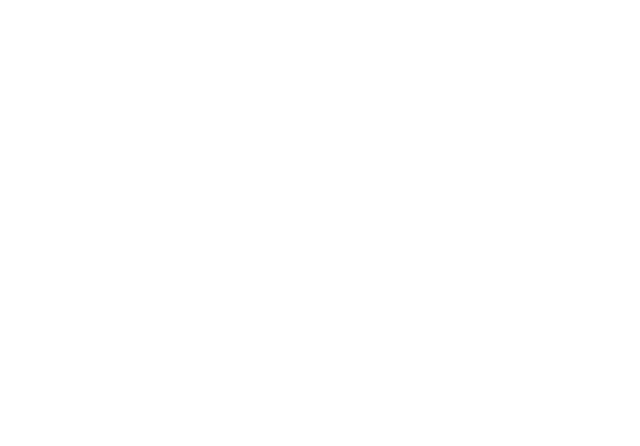
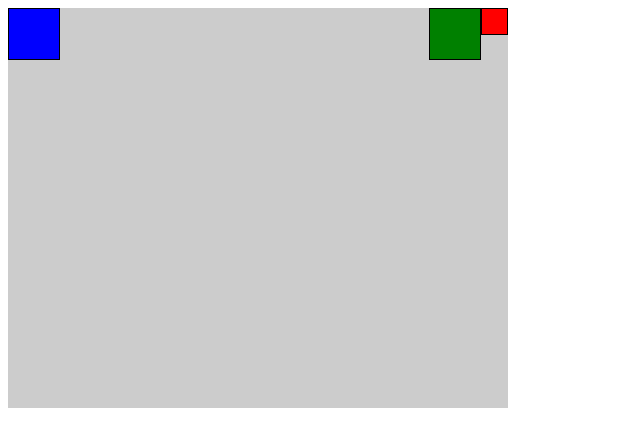
Before and after one commit to henryjf/learning_layout, a plain HTML site: page index.html in a window 1280 px wide. Shown: the whole page, without its empty margins (0-640 px from the left). Drawn offline with Linux system fonts and the light colour scheme.

Commit message:
class exercises

```diff
--- a/index.html
+++ b/index.html
@@ -5,6 +5,10 @@
 	<title></title>
 </head>
 <body>
-
+<div class="sandbox">
+<div class="box sm"></div>
+<div class="box md"></div>
+<div class="box lg"></div>
+</div>
 </body>
 </html>
--- a/main.css
+++ b/main.css
@@ -0,0 +1,33 @@
+.sandbox {
+	background: #ccc;
+	width: 500px;
+	height: 400px;
+	position: relative;
+}
+
+.box {
+border: 1px solid black;
+width: 50px;
+height: 50px;
+
+}
+
+.sm{
+	width: 25px;
+	height: 25px;
+	background: red;
+	float: right;
+
+}
+
+.md{
+
+	background: green;
+	float: right;
+}
+
+.lg {
+
+	background: blue;
+
+}
```
